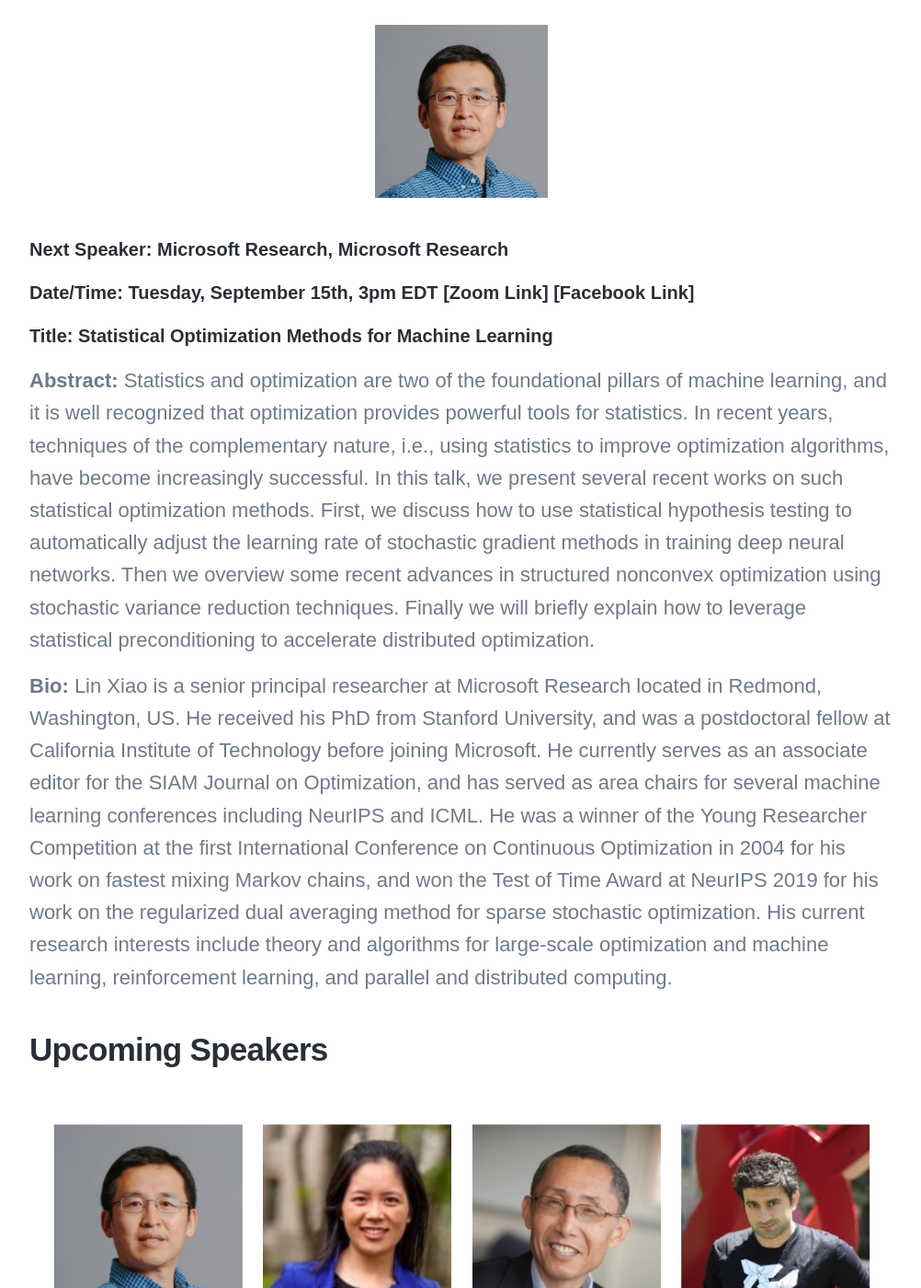
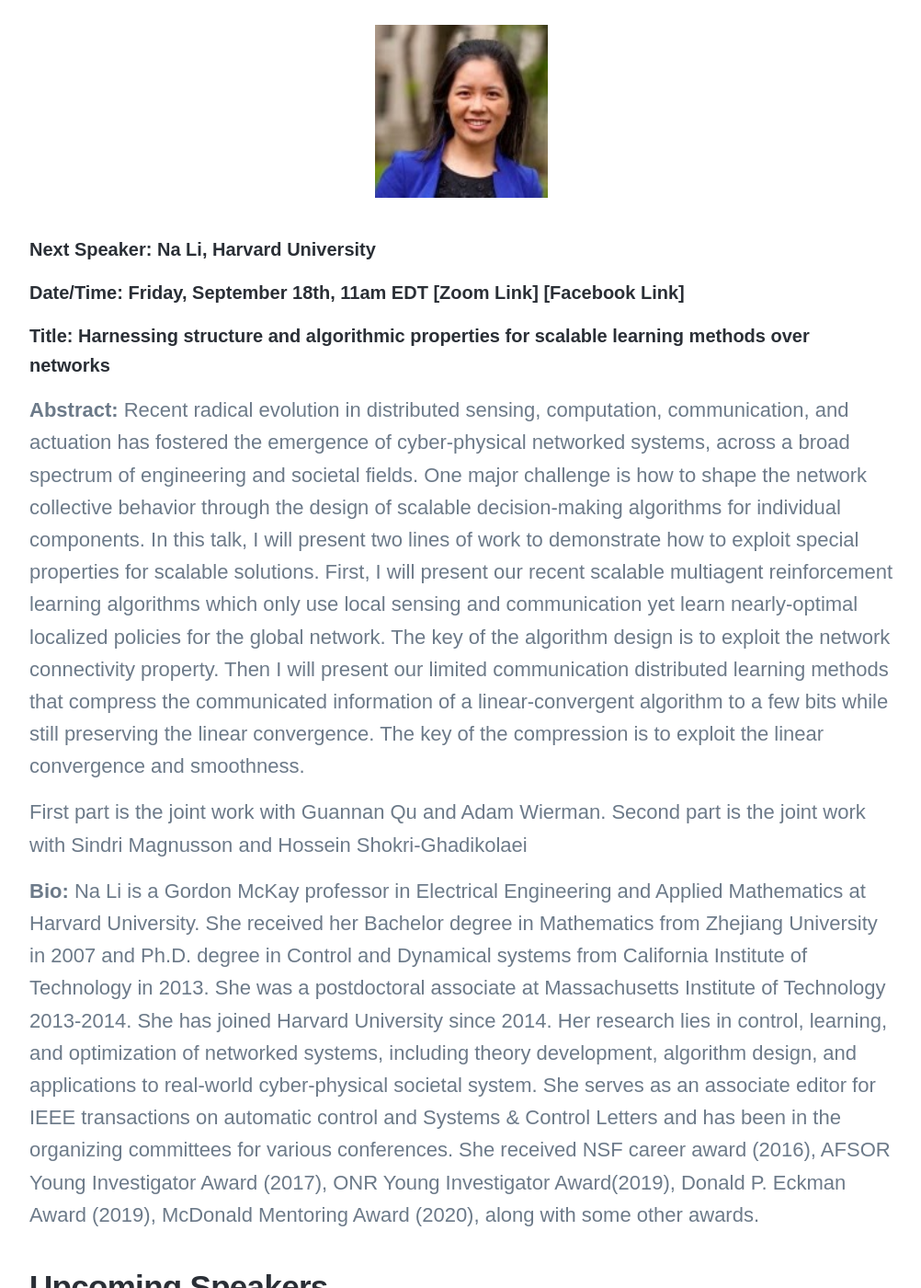
Before and after one commit to Operations-Research-Science/Operations-Research-Science.github.io, a Jekyll site: the page built from _projects/Math-for-DS.md, in a window 1280 px wide and 1400 px high, scrolled down 1179 px. Shown: the whole window at 92% size, without its empty margins (138-1140 px from the left). Built offline with Jekyll 4.4.1, drawn with Linux system fonts in a browser that asks for light colours; nearby versions of some CDN libraries; some web fonts are replaced; library files that are not in the unit come from our copies.

Commit message:
Update Math-for-DS.md

```diff
--- a/_projects/Math-for-DS.md
+++ b/_projects/Math-for-DS.md
@@ -21,15 +21,17 @@
 
 ## Next speaker
 
- <p align="center"><img width="20%" src="/images/news/MathDS/xiao.jpg" /></p>
+ <p align="center"><img width="20%" src="/images/news/MathDS/nali.jpg" /></p>
 
-##### **Next Speaker:** [**Microsoft Research**](https://www.microsoft.com/en-us/research/people/lixiao/), Microsoft Research
-##### **Date/Time:** Tuesday, September 15th, 3pm EDT [**[Zoom Link]**](https://psu.zoom.us/j/95512102924) [**[Facebook Link]**](https://www.facebook.com/events/788146932025642)
-##### **Title:** Statistical Optimization Methods for Machine Learning
+##### **Next Speaker:** [**Na Li**](https://nali.seas.harvard.edu/), Harvard University
+##### **Date/Time:** Friday, September 18th, 11am EDT [**[Zoom Link]**](https://psu.zoom.us/j/95512102924) [**[Facebook Link]**](https://www.facebook.com/events/315562789534359)
+##### **Title:** Harnessing structure and algorithmic properties for scalable learning methods over networks
 
-**Abstract:** Statistics and optimization are two of the foundational pillars of machine learning, and it is well recognized that optimization provides powerful tools for statistics. In recent years, techniques of the complementary nature, i.e., using statistics to improve optimization algorithms, have become increasingly successful. In this talk, we present several recent works on such statistical optimization methods. First, we discuss how to use statistical hypothesis testing to automatically adjust the learning rate of stochastic gradient methods in training deep neural networks. Then we overview some recent advances in structured nonconvex optimization using stochastic variance reduction techniques. Finally we will briefly explain how to leverage statistical preconditioning to accelerate distributed optimization.
+**Abstract:** Recent radical evolution in distributed sensing, computation, communication, and actuation has fostered the emergence of cyber-physical networked systems, across a broad spectrum of engineering and societal fields. One major challenge is how to shape the network collective behavior through the design of scalable decision-making algorithms for individual components. In this talk, I will present two lines of work to demonstrate how to exploit special properties for scalable solutions. First, I will present our recent scalable multiagent reinforcement learning algorithms which only use local sensing and communication yet learn nearly-optimal localized policies for the global network. The key of the algorithm design is to exploit the network connectivity property. Then I will present our limited communication distributed learning methods that compress the communicated information of a linear-convergent algorithm to a few bits while still preserving the linear convergence. The key of the compression is to exploit the linear convergence and smoothness.
 
-**Bio:** Lin Xiao is a senior principal researcher at Microsoft Research located in Redmond, Washington, US. He received his PhD from Stanford University, and was a postdoctoral fellow at California Institute of Technology before joining Microsoft. He currently serves as an associate editor for the SIAM Journal on Optimization, and has served as area chairs for several machine learning conferences including NeurIPS and ICML. He was a winner of the Young Researcher Competition at the first International Conference on Continuous Optimization in 2004 for his work on fastest mixing Markov chains, and won the Test of Time Award at NeurIPS 2019 for his work on the regularized dual averaging method for sparse stochastic optimization. His current research interests include theory and algorithms for large-scale optimization and machine learning, reinforcement learning, and parallel and distributed computing.
+First part is the joint work with Guannan Qu and Adam Wierman. Second part is the joint work with Sindri Magnusson and Hossein Shokri-Ghadikolaei
+
+**Bio:** Na Li is a Gordon McKay professor in Electrical Engineering and Applied Mathematics at Harvard University.  She received her Bachelor degree in Mathematics from Zhejiang University in 2007 and Ph.D. degree in Control and Dynamical systems from California Institute of Technology in 2013. She was a postdoctoral associate at Massachusetts Institute of Technology 2013-2014. She has joined Harvard University since 2014. Her research lies in control, learning, and optimization of networked systems, including theory development, algorithm design, and applications to real-world cyber-physical societal system. She serves as an associate editor for IEEE transactions on automatic control and Systems &  Control Letters and has been in the organizing committees for various conferences. She received NSF career award (2016), AFSOR Young Investigator Award (2017), ONR Young Investigator Award(2019),  Donald P. Eckman Award (2019), McDonald Mentoring Award (2020), along with some other awards.
 
 
 ## Upcoming Speakers
```
Also changed, not shown: images/news/MathDS/nali.jpg (added), images/news/MathDS/speakers.png.
